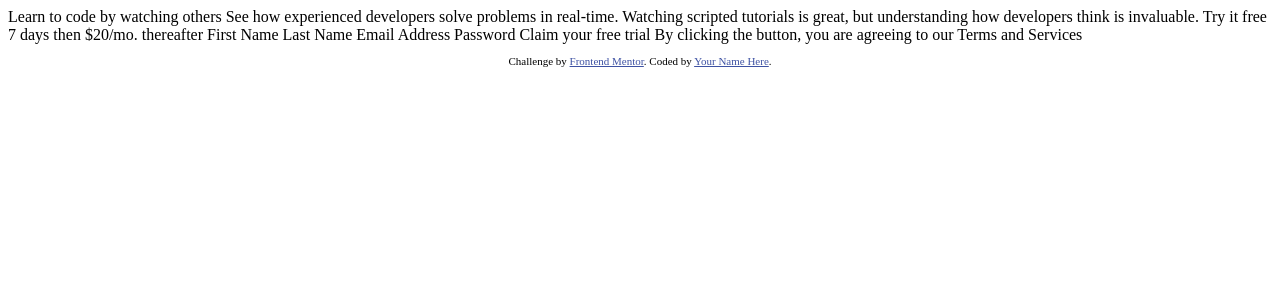
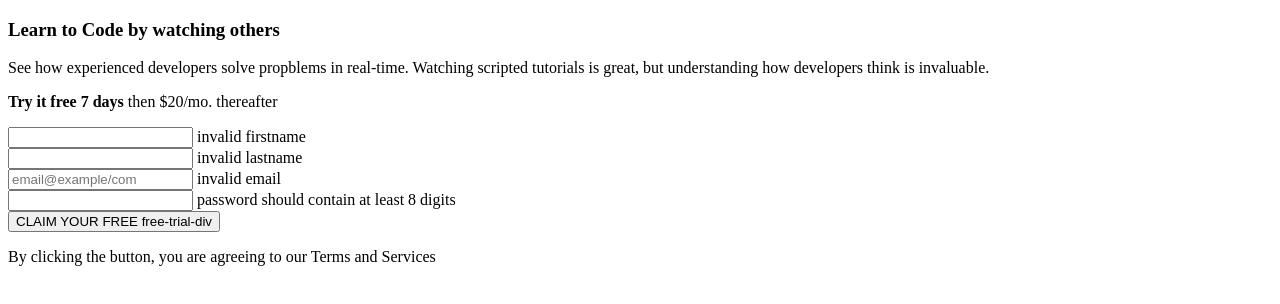
Before and after one commit to r00kieAd/intro-component-with-sign-up-form, a plain HTML site: page index.html in a window 1280 px wide. Drawn offline with Linux system fonts and the light colour scheme.

Commit message:
added structure

```diff
--- a/index.html
+++ b/index.html
@@ -1,42 +1,51 @@
 <!DOCTYPE html>
 <html lang="en">
+
 <head>
   <meta charset="UTF-8">
-  <meta name="viewport" content="width=device-width, initial-scale=1.0"> <!-- displays site properly based on user's device -->
+  <meta name="viewport" content="width=device-width, initial-scale=1.0">
+  <title>Sign Up Page</title>
+</head>
 
-  <link rel="icon" type="image/png" sizes="32x32" href="./images/favicon-32x32.png">
+<body>
+  <section id="main">
+    <section id="text-intro">
+      <div class="text-container">
+        <h1>Learn to Code by watching others</h1>
+        <p>See how experienced developers solve propblems in real-time. Watching scripted tutorials is great, but
+          understanding how developers think is invaluable.</p>
+      </div>
+    </section>
+    <section id="sign-up-form">
+      <div class="free-trial-div">
+        <p><b>Try it free 7 days</b> then $20/mo. thereafter</p>
+      </div>
+      <div class="user-form">
+        <div class="form-container">
+          <div class="firstname name">
+            <input type="text" name="firstname" id="fs">
+            <span class="error e1">invalid firstname</span>
+          </div>
+          <div class="lastname name">
+            <input type="text" name="lastname" id="ls">
+            <span class="error e2">invalid lastname</span>
+          </div>
+          <div class="emailaddr name">
+            <input type="text" name="emailaddr" id="em" placeholder="email@example/com">
+            <span class="error e3">invalid email</span>
+          </div>
+          <div class="password name">
+            <input type="text" name="password" id="ps">
+            <span class="error e4">password should contain at least 8 digits</span>
+          </div>
+          <div class="sign-up-button">
+            <button type="submit">CLAIM YOUR FREE free-trial-div</button>
+            <p class="disclaimer">By clicking the button, you are agreeing to our <span class="terms">Terms and Services</span></p>
+          </div>
+        </div>
+      </div>
+    </section>
+  </section>
+</body>
 
-  <title>Frontend Mentor | Intro component with sign up form</title>
-
-  <!-- Feel free to remove these styles or customise in your own stylesheet 👍 -->
-  <style>
-    .attribution { font-size: 11px; text-align: center; }
-    .attribution a { color: hsl(228, 45%, 44%); }
-  </style>
-</head>
-<body>
-
-  Learn to code by watching others
-
-  See how experienced developers solve problems in real-time. Watching scripted tutorials is great,
-  but understanding how developers think is invaluable.
-
-  Try it free 7 days then $20/mo. thereafter
-
-  First Name
-  Last Name
-  Email Address
-  Password
-
-  Claim your free trial
-
-  By clicking the button, you are agreeing to our Terms and Services
-
-  <footer>
-    <p class="attribution">
-      Challenge by <a href="https://www.frontendmentor.io?ref=challenge" target="_blank">Frontend Mentor</a>.
-      Coded by <a href="#">Your Name Here</a>.
-    </p>
-  </footer>
-</body>
 </html>
```
Also changed, not shown: script.js (added), style.css (added).
